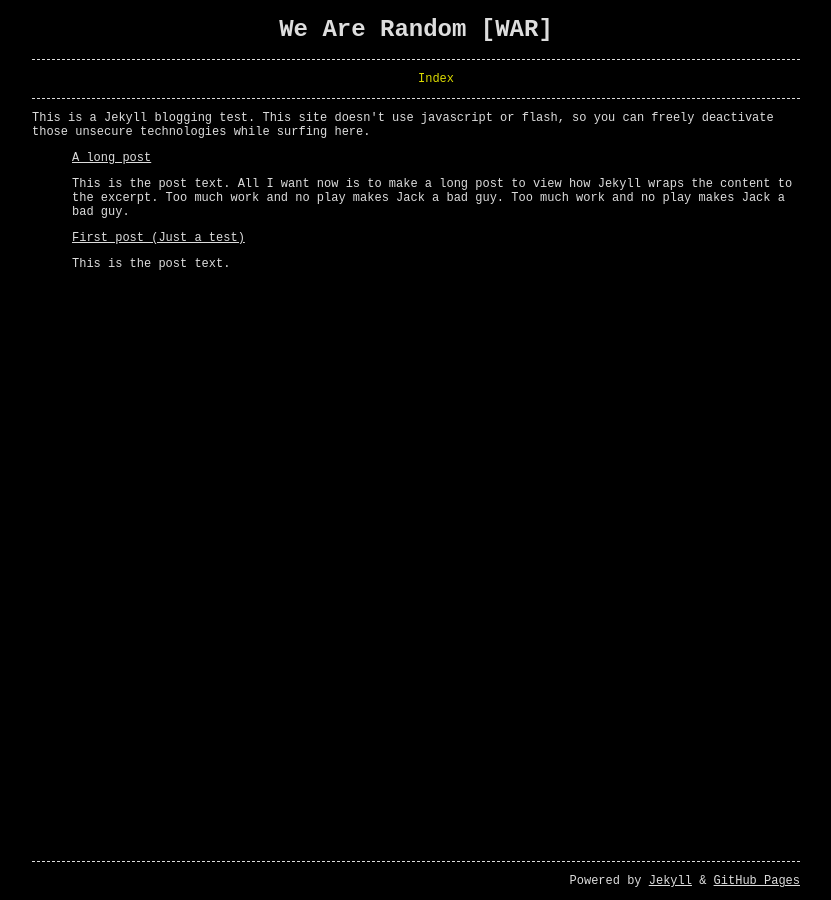
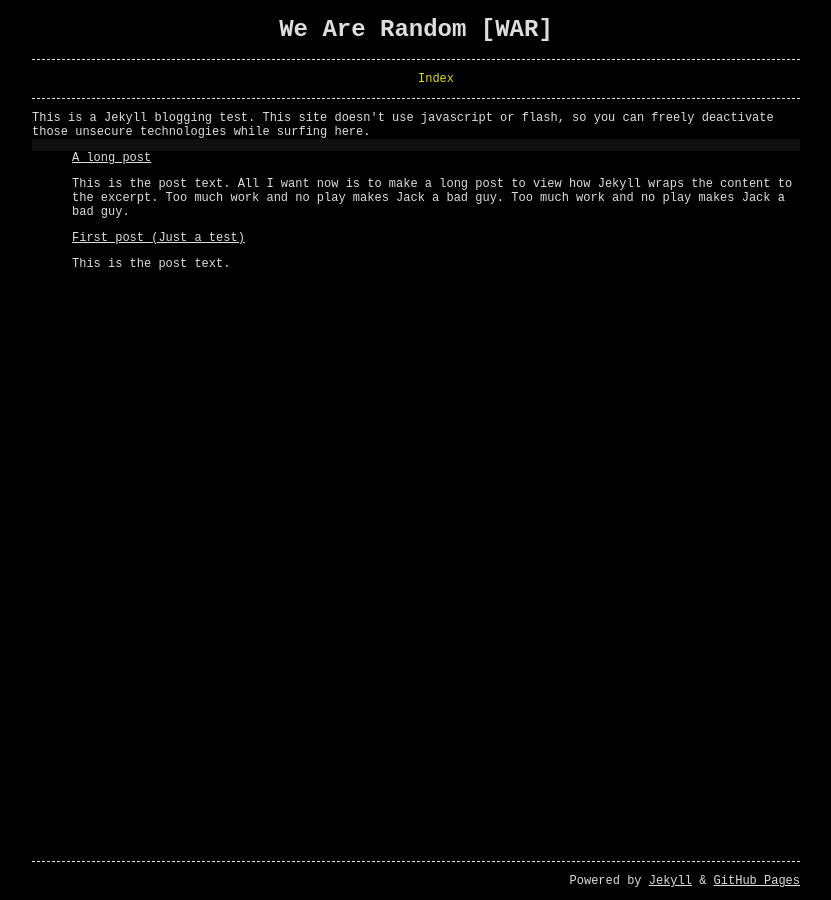
Before and after one commit to wearerandom/wearerandom.github.io, a Jekyll site: the page built from index.html, in a window 1280 px wide. Shown: the whole page, without its empty margins (224-1055 px from the left). Built offline with Jekyll 4.4.1, drawn with Linux system fonts in a browser that asks for light colours.

Commit message:
Update _styles.scss

```diff
--- a/_sass/_styles.scss
+++ b/_sass/_styles.scss
@@ -13,7 +13,7 @@ body.wrap{
     margin-left:auto;
     font-size: 12px;
     font-family: monospace;
-    .postcon{
+    .postcont{
         background-color: #101010;
         color: #909090;
     }
```
